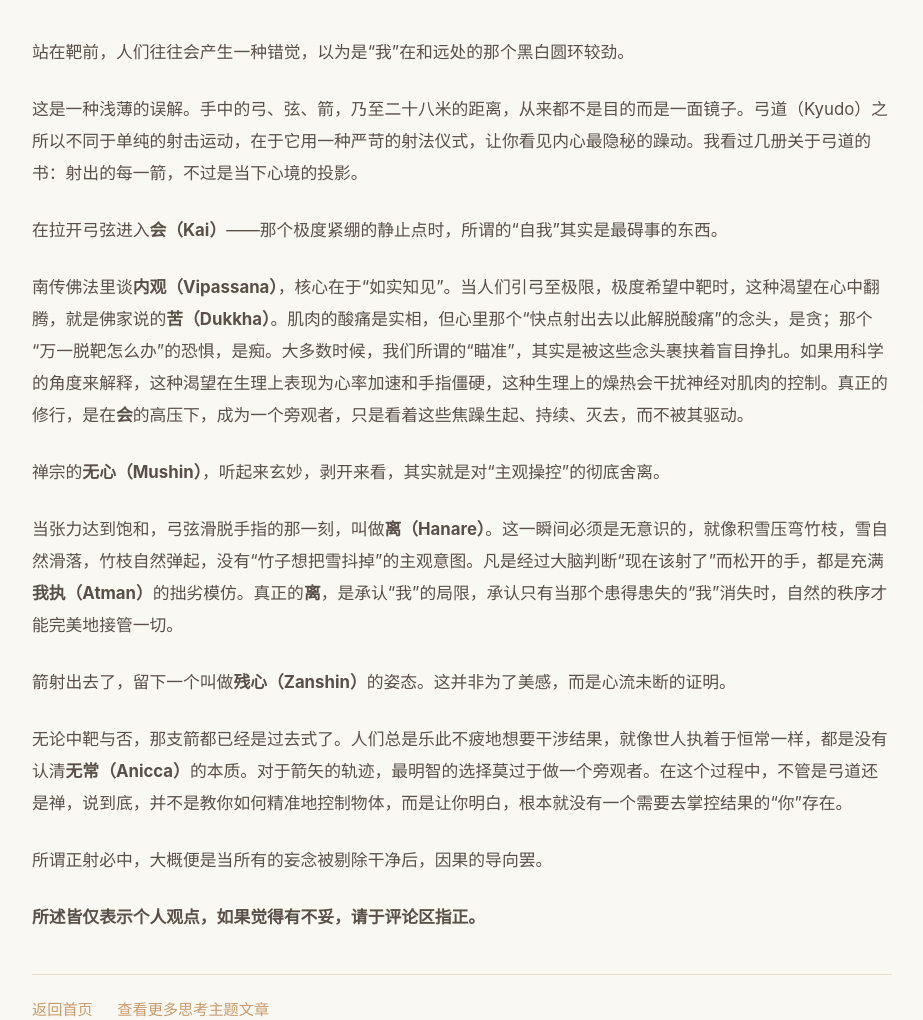
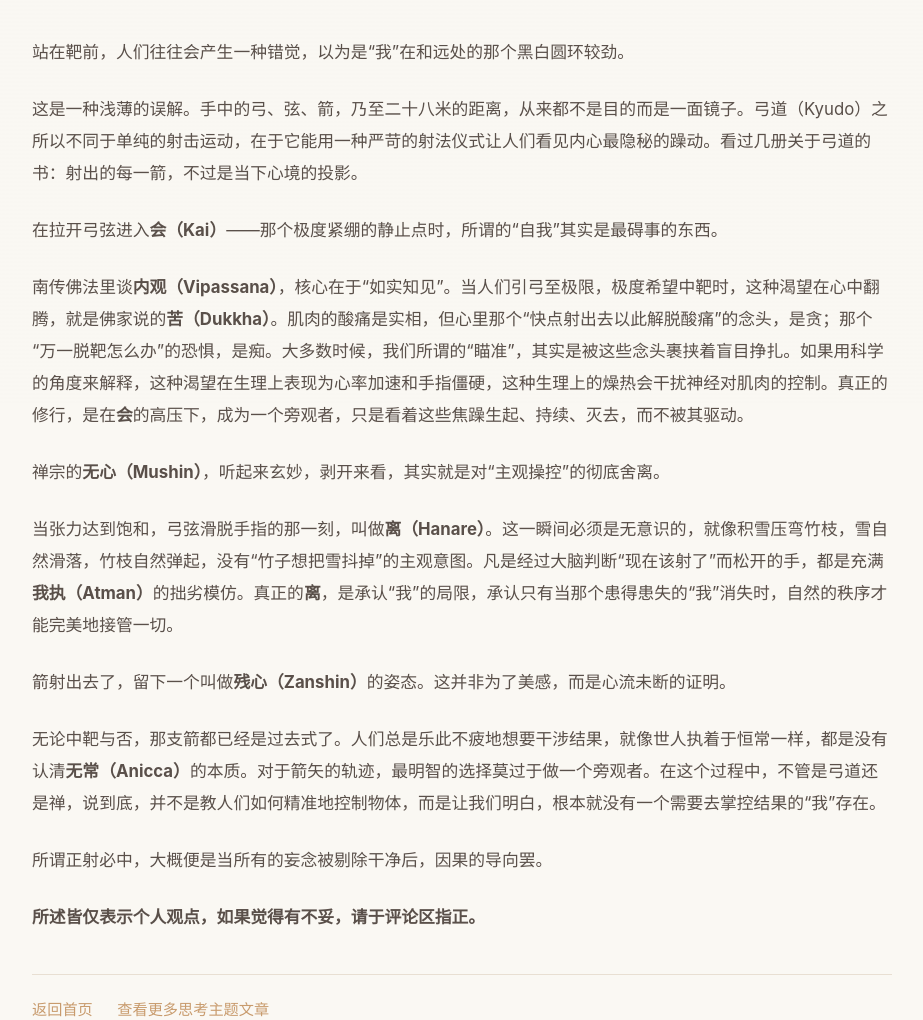
Before and after one commit to Podevei/Podevus, a plain HTML site: page posts/Zanshin.html in a window 1280 px wide. Shown: the part 395-1415 px from the top of the page, without its empty margins (178-1101 px from the left). Drawn offline with Linux system fonts and the light colour scheme; no server answers.

Commit message:
Add files via upload

```diff
--- a/posts/Zanshin.html
+++ b/posts/Zanshin.html
@@ -1314,7 +1314,7 @@ body.cursor-active .custom-cursor {
         <div class="article-content">
             <p>站在靶前，人们往往会产生一种错觉，以为是“我”在和远处的那个黑白圆环较劲。</p>
 
-            <p>这是一种浅薄的误解。手中的弓、弦、箭，乃至二十八米的距离，从来都不是目的而是一面镜子。弓道（Kyudo）之所以不同于单纯的射击运动，在于它用一种严苛的射法仪式，让你看见内心最隐秘的躁动。我看过几册关于弓道的书：射出的每一箭，不过是当下心境的投影。</p>
+            <p>这是一种浅薄的误解。手中的弓、弦、箭，乃至二十八米的距离，从来都不是目的而是一面镜子。弓道（Kyudo）之所以不同于单纯的射击运动，在于它能用一种严苛的射法仪式让人们看见内心最隐秘的躁动。看过几册关于弓道的书：射出的每一箭，不过是当下心境的投影。</p>
 
             <p>在拉开弓弦进入<strong>会（Kai）</strong>——那个极度紧绷的静止点时，所谓的“自我”其实是最碍事的东西。</p>
 
@@ -1326,7 +1326,7 @@ body.cursor-active .custom-cursor {
 
             <p>箭射出去了，留下一个叫做<strong>残心（Zanshin）</strong>的姿态。这并非为了美感，而是心流未断的证明。</p>
 
-            <p>无论中靶与否，那支箭都已经是过去式了。人们总是乐此不疲地想要干涉结果，就像世人执着于恒常一样，都是没有认清<strong>无常（Anicca）</strong>的本质。对于箭矢的轨迹，最明智的选择莫过于做一个旁观者。在这个过程中，不管是弓道还是禅，说到底，并不是教你如何精准地控制物体，而是让你明白，根本就没有一个需要去掌控结果的“你”存在。</p>
+            <p>无论中靶与否，那支箭都已经是过去式了。人们总是乐此不疲地想要干涉结果，就像世人执着于恒常一样，都是没有认清<strong>无常（Anicca）</strong>的本质。对于箭矢的轨迹，最明智的选择莫过于做一个旁观者。在这个过程中，不管是弓道还是禅，说到底，并不是教人们如何精准地控制物体，而是让我们明白，根本就没有一个需要去掌控结果的“我”存在。</p>
 
             <p>所谓正射必中，大概便是当所有的妄念被剔除干净后，因果的导向罢。</p>
 
```
